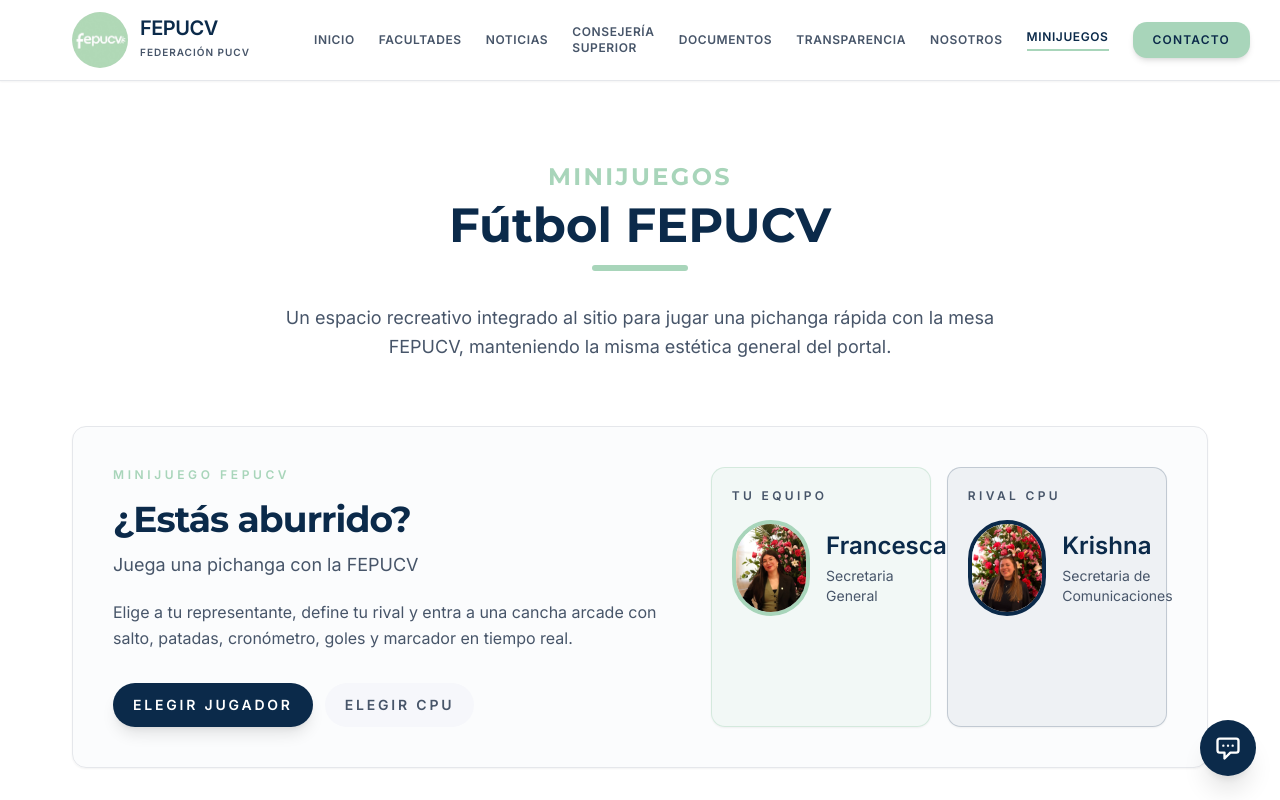
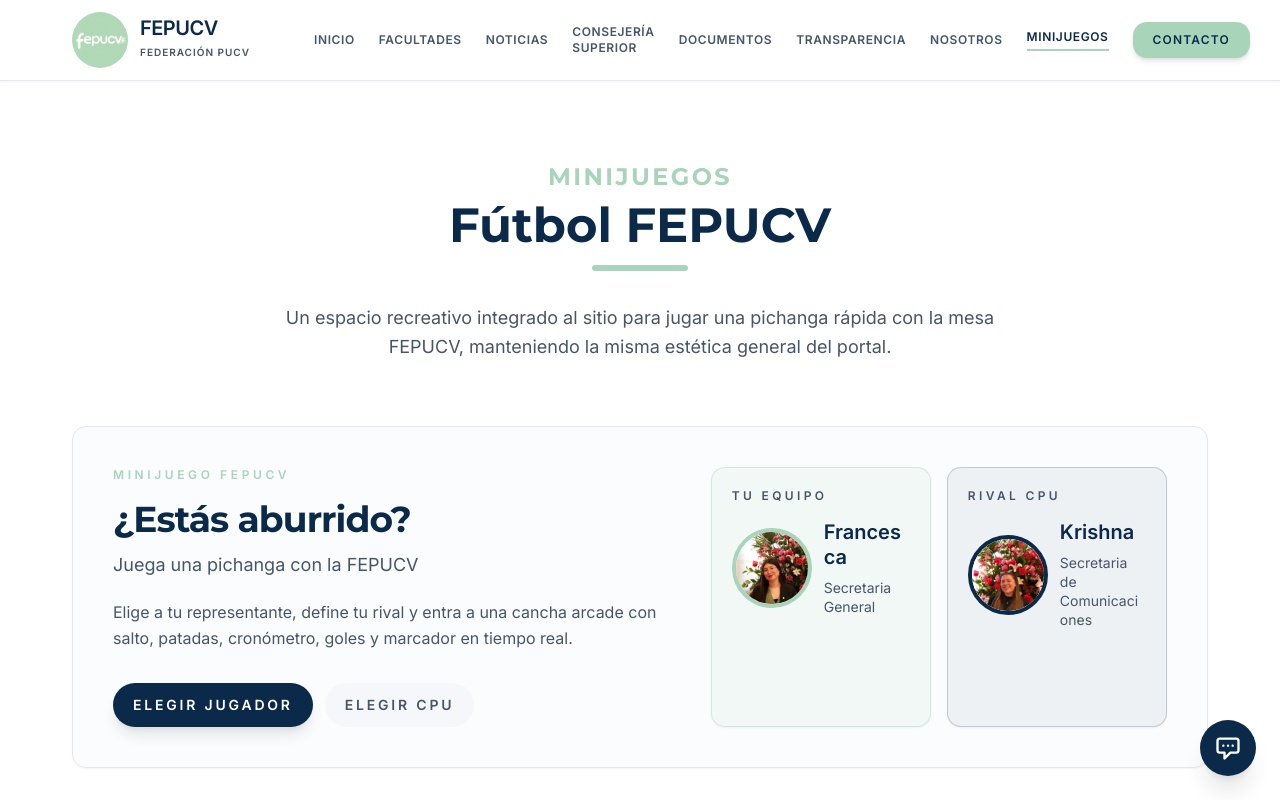
Before and after one commit to Fourdath/PaginaWebFepucv, a React (Vite) app: page /minijuegos in a window 1280 px wide. Shown: the top 800 px of the page. Built offline with nearby package versions, Linux system fonts and the light colour scheme.

Commit message:
Corregir tarjetas de selección del minijuego (#5)
Evita que los nombres y cargos se salgan de las tarjetas del jugador y la CPU.

```diff
--- a/src/minijuegos/futbol-fepucv/GameMenu.tsx
+++ b/src/minijuegos/futbol-fepucv/GameMenu.tsx
@@ -220,17 +220,21 @@
     }`}
   >
     <p className="text-xs font-bold uppercase tracking-[0.28em] text-fepucv-textSecondary">{label}</p>
-    <div className="mt-4 flex items-center gap-4">
+    <div className="mt-4 grid grid-cols-[5rem_minmax(0,1fr)] items-center gap-3">
       <img
         src={character.img}
         alt={character.name}
-        className={`h-24 w-24 rounded-full border-4 object-cover object-top ${
+        className={`h-20 w-20 rounded-full border-4 object-cover object-top ${
           accent === 'player' ? 'border-fepucv-primary' : 'border-fepucv-secondary'
         }`}
       />
-      <div>
-        <p className="text-2xl font-bold text-fepucv-secondary">{character.name}</p>
-        <p className="mt-1 text-sm text-fepucv-textSecondary">{character.role}</p>
+      <div className="min-w-0">
+        <p className="break-words text-xl font-bold leading-tight text-fepucv-secondary">
+          {character.name}
+        </p>
+        <p className="mt-2 break-words text-sm leading-snug text-fepucv-textSecondary">
+          {character.role}
+        </p>
       </div>
     </div>
   </div>
```
